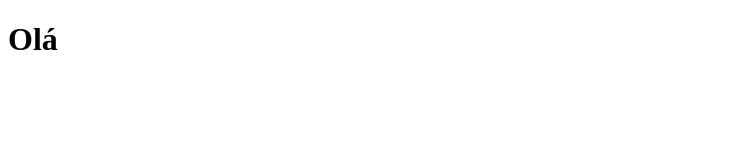
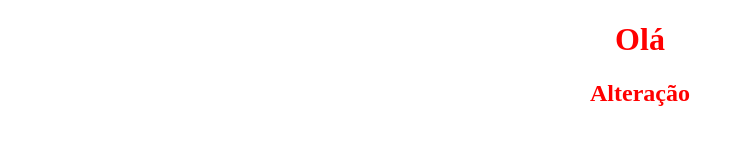
Before and after one commit to Jdhimas/controle-estoque, a plain HTML site: page index.html in a window 1280 px wide. Shown: the whole page, without its empty margins (0-743 px from the left). Drawn offline with Linux system fonts and the light colour scheme.

Commit message:
Alteração do html e adição do css

```diff
--- a/index.html
+++ b/index.html
@@ -4,9 +4,11 @@
     <meta charset="UTF-8">
     <meta name="viewport" content="width=device-width, initial-scale=1.0">
     <meta http-equiv="X-UA-Compatible" content="ie=edge">
+    <link rel="stylesheet" href="style.css">
     <title>Document</title>
 </head>
 <body>
     <h1>Olá</h1>
+    <h2>Alteração</h2>
 </body>
 </html>
--- /dev/null
+++ b/style.css
@@ -0,0 +1,4 @@
+h1,h2{
+    color:#ff0000;
+    text-align: center;
+}
```
